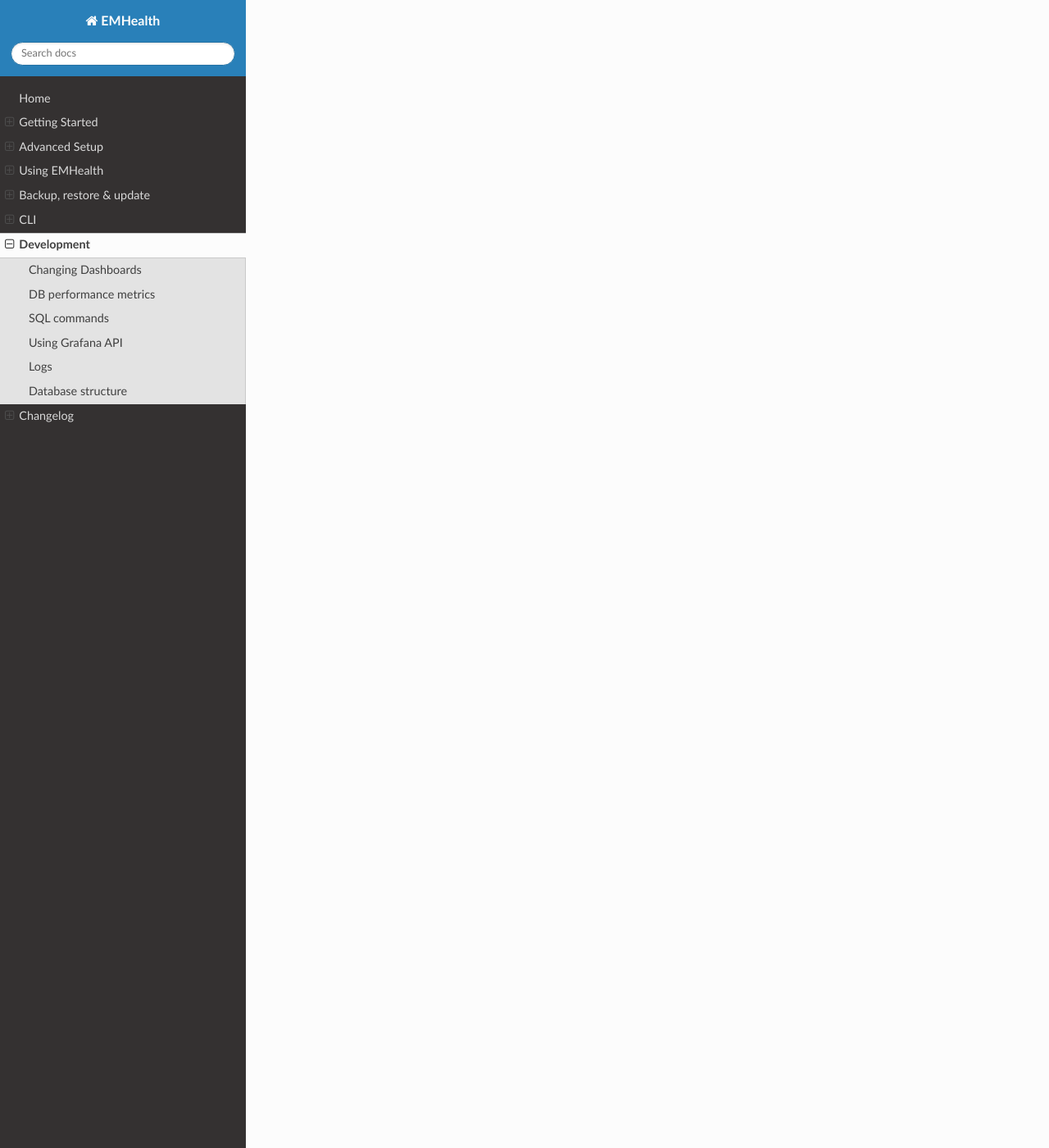
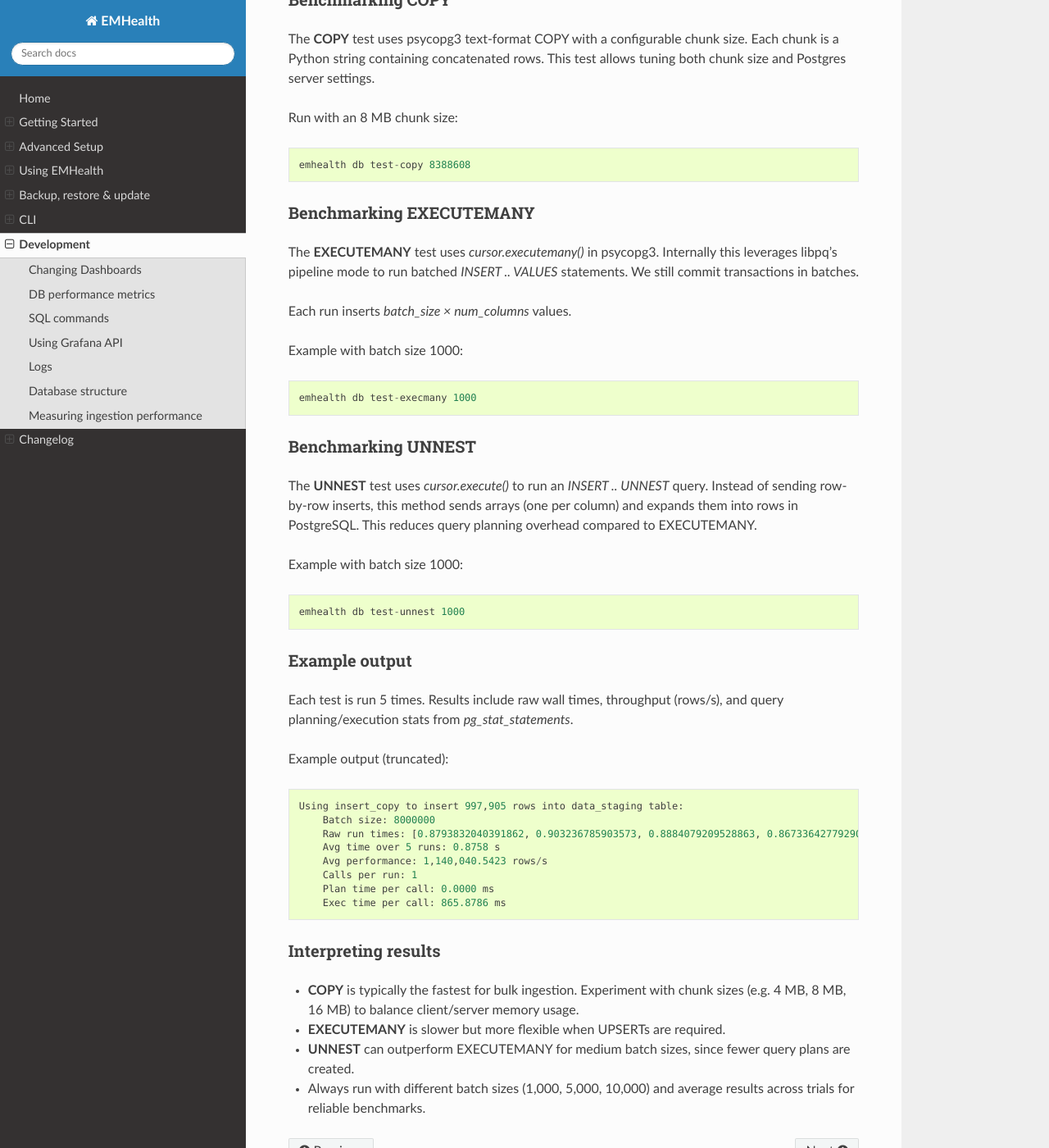
Before and after one commit to azazellochg/em_health, a Sphinx documentation site: the page built from docs/development.rst, in a window 1280 px wide and 1400 px high, scrolled down 4051 px. Shown: the whole window at 82% size. Built offline with Sphinx 7.4.7 and the Read the Docs theme 3.1.0, drawn with Linux system fonts in a browser that asks for light colours; some of the changed text lies outside the part shown.

Commit message:
fix debug env var parsing; hide dev cmds if debug is false; add db ingestion tests; add pandas dev requirement

```diff
--- a/docs/development.rst
+++ b/docs/development.rst
@@ -134,3 +134,98 @@ We have two databases: *tem* and *sem*, both have the same structure at the mome
     * queries
     * sys_stats
     * stat_explains
+
+Measuring ingestion performance
+^^^^^^^^^^^^^^^^^^^^^^^^^^^^^^^
+
+These benchmarks compare different ingestion strategies for loading timeseries-like CSV data into TimescaleDB.
+
+Workflow:
+
+1. **Generate test data** with the desired number of rows.
+2. **Run one or more ingestion tests** (COPY, EXECUTEMANY, UNNEST).
+3. **Compare performance metrics** such as rows/s, query planning, and execution times.
+
+Input dataset
+-------------
+
+The input is a simulated CSV file with *N* rows. Each row contains:
+
+- `time` (timestamp, millisecond precision)
+- `instrument_id` (integer)
+- `param_id` (integer)
+- `value_num` (float)
+- `value_text` (string, optional)
+
+Data generation parameters:
+
+- 30 days of data
+- 10 instruments
+- 500–1500 parameters per instrument
+
+To generate 1,000,000 rows:
+
+.. code-block::
+
+    emhealth db test-data 1000000
+
+Benchmarking COPY
+-----------------
+
+The **COPY** test uses psycopg3 text-format COPY with a configurable chunk size. Each chunk is a Python string containing concatenated rows. This test allows tuning both chunk size and Postgres server settings.
+
+Run with an 8 MB chunk size:
+
+.. code-block::
+
+    emhealth db test-copy 8388608
+
+Benchmarking EXECUTEMANY
+------------------------
+
+The **EXECUTEMANY** test uses `cursor.executemany()` in psycopg3. Internally this leverages libpq’s pipeline mode to run batched `INSERT .. VALUES` statements. We still commit transactions in batches.
+
+Each run inserts *batch_size × num_columns* values.
+
+Example with batch size 1000:
+
+.. code-block::
+
+    emhealth db test-execmany 1000
+
+Benchmarking UNNEST
+-------------------
+
+The **UNNEST** test uses `cursor.execute()` to run an `INSERT .. UNNEST` query. Instead of sending row-by-row inserts, this method sends arrays (one per column) and expands them into rows in PostgreSQL. This reduces query planning overhead compared to EXECUTEMANY.
+
+Example with batch size 1000:
+
+.. code-block::
+
+    emhealth db test-unnest 1000
+
+Example output
+--------------
+
+Each test is run 5 times. Results include raw wall times, throughput (rows/s), and query planning/execution stats from `pg_stat_statements`.
+
+Example output (truncated):
+
+.. code-block::
+
+    Using insert_copy to insert 997,905 rows into data_staging table:
+        Batch size: 8000000
+        Raw run times: [0.8793832040391862, 0.903236785903573, 0.8884079209528863, 0.8673364277929068, 0.8408198338001966], rows/s: [1134778.3257815468, 1104809.9629840956, 1123250.903627322, 1150539.7075726986, 1186823.8115766563]
+        Avg time over 5 runs: 0.8758 s
+        Avg performance: 1,140,040.5423 rows/s
+        Calls per run: 1
+        Plan time per call: 0.0000 ms
+        Exec time per call: 865.8786 ms
+
+Interpreting results
+--------------------
+
+- **COPY** is typically the fastest for bulk ingestion. Experiment with chunk sizes (e.g. 4 MB, 8 MB, 16 MB) to balance client/server memory usage.
+- **EXECUTEMANY** is slower but more flexible when UPSERTs are required.
+- **UNNEST** can outperform EXECUTEMANY for medium batch sizes, since fewer query plans are created.
+- Always run with different batch sizes (1,000, 5,000, 10,000) and average results across trials for reliable benchmarks.
--- a/pyproject.toml
+++ b/pyproject.toml
@@ -25,7 +25,7 @@ dependencies = [
 ]
 
 [project.optional-dependencies]
-dev = ["mypy", "memory-profiler", "numpy"]
+dev = ["mypy", "memory-profiler", "pandas"]
 
 [project.urls]
 Homepage = "https://github.com/azazellochg/em_health"
```
Also changed, not shown: 5 other files.
